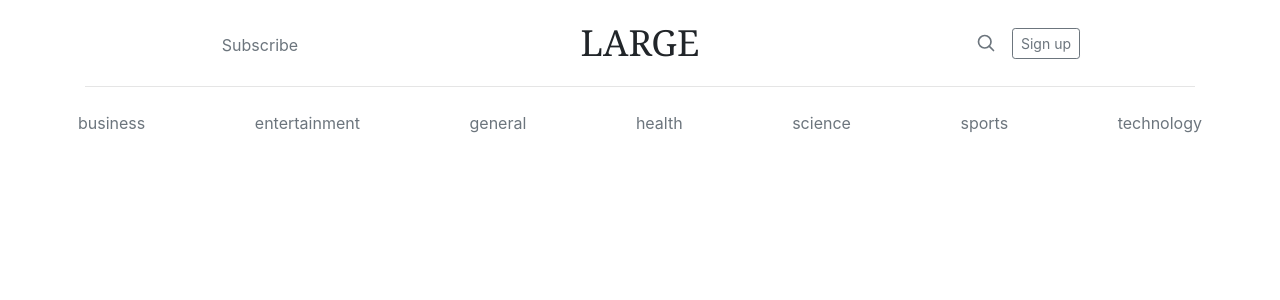
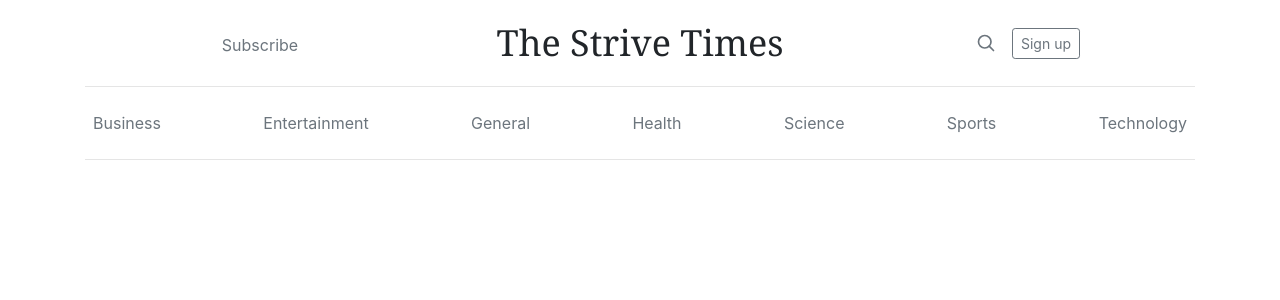
Before and after one commit to rafaeau/micro-build-week, a React (Create React App) app: page / in a window 1280 px wide. Shown: the top 300 px of the page. Built offline with nearby package versions, Linux system fonts and the light colour scheme; no server answers.

Commit message:
navbar and ctegories updated

```diff
--- a/src/App.js
+++ b/src/App.js
@@ -4,7 +4,7 @@ import Navbar from './Components/Navbar'
 function App() {
   return (
     <div className="App">
-      <Navbar categories={[`business`, `entertainment`, `general`, `health`, `science`, `sports`,` technology`]}/>
+      <Navbar categories={[`Business`, `Entertainment`, `General`, `Health`, `Science`, `Sports`,` Technology`]}/>
     </div>
   )
 }
--- a/src/Components/Navbar.jsx
+++ b/src/Components/Navbar.jsx
@@ -32,7 +32,7 @@ export default class Navbar extends Component{
                            <a className = 'text-muted' href=''>Subscribe</a>
                         </div>
                         <div className="col-4" id='blog-header' style={{'fontFamily':'"Playfair Display", Georgia, "Times New Roman",serif', 'fontSize':'2.25rem'}}>
-                            LARGE
+                            The Strive Times
                         </div>
                         <div className="col-4">
                            <a href='#' className='text-muted'>
@@ -49,13 +49,17 @@ export default class Navbar extends Component{
 
                     </div>
                     <hr />
-                    <div className="row flex-nowrap justify-content-between" id=''>
-                       {
-                           Object.values(this.props.categories).map((category)=>{
-                               return (<a class='p-2 text-muted'>{category}</a>)
-                           })
-                       }
+                    <div className="container">
+                        <div className="row flex-nowrap justify-content-between" id=''>
+                        {
+                            Object.values(this.props.categories).map((category)=>{
+                                return (<a class='p-2 text-muted ' >{category}</a>)
+                            })
+                        }
+                        </div>
                     </div>
+
+                    <hr />
                 </div>
             </>
         )
```
